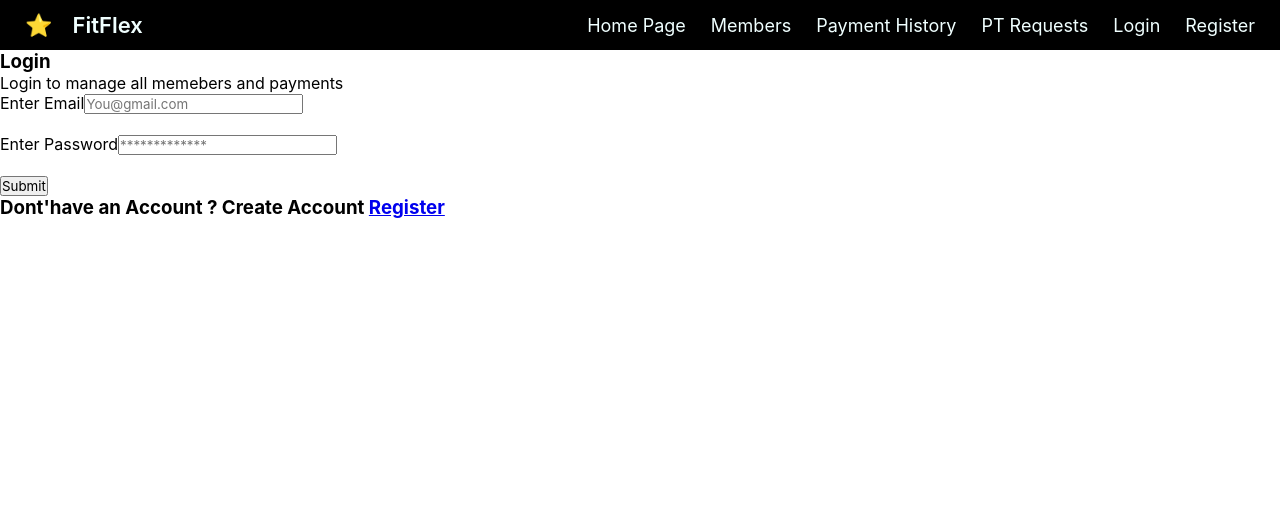
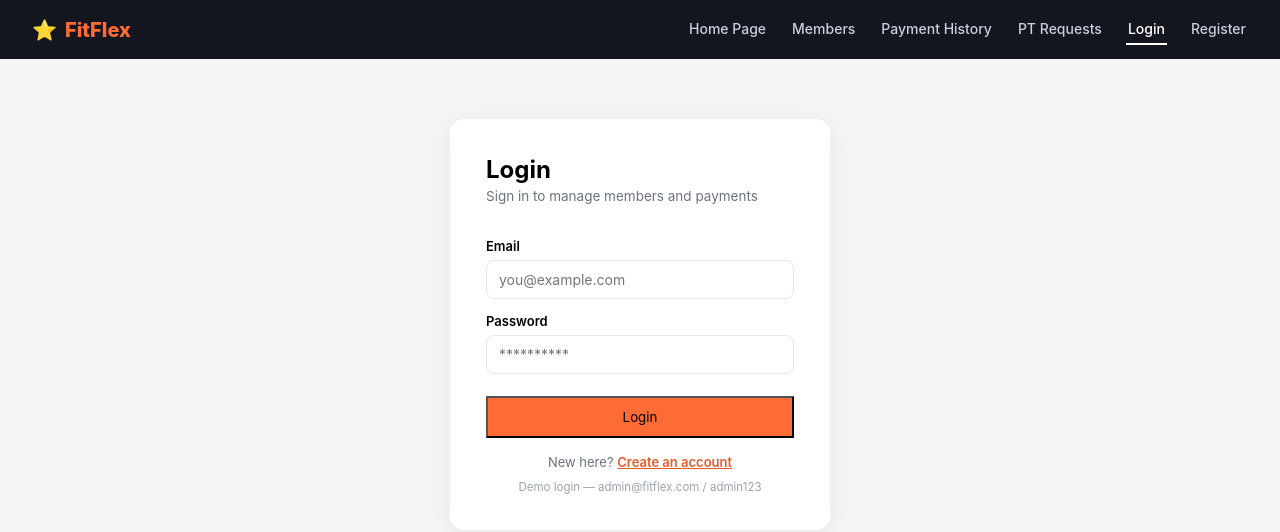
Before and after one commit to Prajwal02shekar/fitflex-gym-project, a React (Vite) app: page /login in a window 1280 px wide. Shown: the top 532 px of the page. Built offline with nearby package versions, Linux system fonts and the light colour scheme.

Commit message:
day 1 code updated

```diff
--- a/src/Auth/Login.jsx
+++ b/src/Auth/Login.jsx
@@ -31,23 +31,41 @@
   }
 
   return (
-    <section className='auth-page'>
-      <div>
-        <h3>Login</h3>
-        <p>Login to manage all memebers and payments</p>
-      </div>
-      <form onSubmit={handleSubmit}>
-        <label htmlFor="email">Enter Email</label>
-        <input type="email" id='email' name='email' placeholder='You@gmail.com' onChange={(e) => { setEmail(e.target.value) }} /><br /><br />
-        <label htmlFor="password">Enter Password</label>
-        <input type="password" id='password' name='password' placeholder='*************' onChange={(e) => { setPassword(e.target.value) }} /><br /><br />
+    <section className="auth-page">
+      <form className="auth-form" onSubmit={handleSubmit}>
+        <h2>Login</h2>
+        <p className="auth-sub">Sign in to manage members and payments</p>
 
-        <button type='submit'>Submit</button>
+        <label htmlFor="email">Email</label>
+        <input
+          id="email"
+          type="email"
+          placeholder="you@example.com"
+          value={email}
+          onChange={(e) => setEmail(e.target.value)}
+          required
+        />
+
+        <label htmlFor="password">Password</label>
+        <input
+          id="password"
+          type="password"
+          placeholder="**********"
+          value={password}
+          onChange={(e) => setPassword(e.target.value)}
+          required
+        />
+
+        <button type="submit" > Login</button>
+
+        <p className="auth-switch">
+          New here? <Link to="/register">Create an account</Link>
+        </p>
+
+        <p className="auth-hint">
+          Demo login — admin@fitflex.com / admin123
+        </p>
       </form>
-
-      <div>
-        <h3>Dont'have an Account ? Create Account <Link to='/register'>Register</Link></h3>
-      </div>
     </section>
   )
 }
--- a/src/Auth/Register.jsx
+++ b/src/Auth/Register.jsx
@@ -51,36 +51,63 @@
 
   }
   return (
-    <section className='auth-page'>
-      <div>
-        <h3>Create Account</h3>
-      </div>
-      <form onSubmit={handleSubmit}>
-        <label htmlFor="username">Enter Username</label>
-        <input type="text" id='username' name='username' placeholder='Your Name' onChange={handleChange} /><br /><br />
-        <label htmlFor="email">Enter Email</label>
-        <input type="email" id='email' name='email' placeholder='You@gmail.com' onChange={handleChange} /><br /><br />
-        <label htmlFor="password">Enter Password</label>
-        <input type="password" id='password' name='password' placeholder='*************' onChange={handleChange} /><br /><br />
-        <label htmlFor="phNum">Enter ph number</label>
-        <input type="tel" id='phNum' name='phNum' placeholder='10 digit number' onChange={handleChange} minLength={10} maxLength={10} /><br /><br />
-        <label htmlFor="age">Enter Age</label>
-        <input type="number" id='age' name='age' placeholder='Your Age' onChange={handleChange} /><br /><br />
-        <label htmlFor="gender">Select Gender</label>
-        &nbsp;&nbsp;
-        <input type="radio" name="gender" id="gender" value="Male" onChange={handleChange} />Male
-        &nbsp;&nbsp;
-        <input type="radio" name="gender" id="gender" value="Female" onChange={handleChange} />Female
-        &nbsp;&nbsp;
-        <input type="radio" name="gender" id="gender" value="Others" onChange={handleChange} />Others
-        &nbsp;&nbsp;
-        <br /><br />
-        <button type='submit'>Submit</button>
+     <section className="auth-page">
+      <form className="auth-form" onSubmit={handleSubmit}>
+        <h2>Create Account</h2>
+        <p className="auth-sub">Staff &amp; front-desk access for FitFlex</p>
+
+        <label htmlFor="username">Username</label>
+        <input
+          id="username"
+          name="username"
+          type="text"
+          placeholder="Your name"
+          value={formData.username}
+          onChange={handleChange}
+          required
+        />
+
+        <label htmlFor="email">Email</label>
+        <input
+          id="email"
+          name="email"
+          type="email"
+          placeholder="you@example.com"
+          value={formData.email}
+          onChange={handleChange}
+          required
+        />
+
+        <label htmlFor="password">Password</label>
+        <input
+          id="password"
+          name="password"
+          type="password"
+          placeholder="••••••••"
+          value={formData.password}
+          onChange={handleChange}
+          required
+        />
+
+        <label htmlFor="phone">Phone</label>
+        <input
+          id="phone"
+          name="phone"
+          type="tel"
+          minLength={10}
+          maxLength={10}
+          placeholder="10-digit number"
+          value={formData.phone}
+          onChange={handleChange}
+          required
+        />
+
+        <button type="submit">Register</button>
+
+        <p className="auth-switch">
+          Already have an account? <Link to="/login">Login</Link>
+        </p>
       </form>
-
-      <div>
-        <h3>Already Have an Account? <Link to='/login'>Login</Link></h3>
-      </div>
     </section>
   )
 }
--- a/src/global.css
+++ b/src/global.css
@@ -5,45 +5,121 @@
     font-family: -apple-system, BlinkMacSystemFont, 'Segoe UI', Roboto, Oxygen, Ubuntu, Cantarell, 'Open Sans', 'Helvetica Neue', sans-serif;
 }
 
+body {
+    background-color: #f4f5f7;
+}
+
+/* Navbar CSS */
 .navbarContainer {
     display: flex;
     align-items: center;
     justify-content: space-between;
-    padding: 12px 25px;
-    background-color: black;
+    background: #14161f;
+    padding: 14px 32px;
+    flex-wrap: wrap;
+    gap: 12px;
 }
 
-.navbarContainer .logo {
+.logo {
     display: flex;
     align-items: center;
-    gap: 20px;
+    gap: 8px;
+    color: #fff;
+    font-weight: 800;
+    font-size: 20px;
 }
 
-.logo .logo-icon {
-    font-size: 22px;
-}
-
-.logo .logo-text {
-    color: azure;
-    font-size: 22px;
-    font-weight: 600;
+.logo-text {
+    color: #ff6b35;
 }
 
 .menu {
     display: flex;
     align-items: center;
-    gap: 25px;
+    gap: 22px;
+    flex-wrap: wrap;
 }
 
 .menu a {
-    color: azure;
     text-decoration: none;
-    font-size: 18px;
-    font-weight: 400;
-    transition: color 0.3s border-bottom 0.3s;
+    color: #cbd0dc;
+    font-size: 14px;
+    font-weight: 500;
+    padding: 6px 2px;
+    border-bottom: 2px solid transparent;
+    transition: color 0.15s, border-color 0.15s;
 }
 
-.menu a:hover {
-    color: coral;
-    border-bottom: 1px solid azure;
+.menu a:hover,
+.menu a.active {
+    color: #fff;
+    border-bottom-color: var(--accent);
 }
+
+/* Login and Register CSS */
+.auth-page {
+    display: flex;
+    justify-content: center;
+    padding: 60px 20px;
+}
+
+.auth-form {
+    background: white;
+    padding: 36px;
+    border-radius: 14px;
+    width: 100%;
+    max-width: 380px;
+    box-shadow: 0 4px 24px rgba(0, 0, 0, 0.06);
+    display: flex;
+    flex-direction: column;
+}
+
+.auth-form h2 {
+    margin: 0 0 4px;
+}
+
+.auth-sub {
+    color: #6b7280;
+    font-size: 13.5px;
+    margin: 0 0 20px;
+}
+
+.auth-form label {
+    font-size: 13px;
+    font-weight: 600;
+    margin-bottom: 6px;
+    margin-top: 14px;
+}
+
+.auth-form input,
+.auth-form select {
+    padding: 10px 12px;
+    border: 1px solid #e5e7eb;
+    border-radius: 8px;
+    font-size: 14px;
+}
+
+.auth-form button {
+    margin-top: 22px;
+    background: #ff6b35;
+    padding: 11px;
+}
+
+.auth-switch {
+    margin-top: 16px;
+    font-size: 13px;
+    text-align: center;
+    color: #6b7280;
+}
+
+.auth-switch a {
+    color: #e85a2a;
+    font-weight: 600;
+}
+
+.auth-hint {
+    margin-top: 10px;
+    font-size: 11.5px;
+    text-align: center;
+    color: #9ca3af;
+}
```
